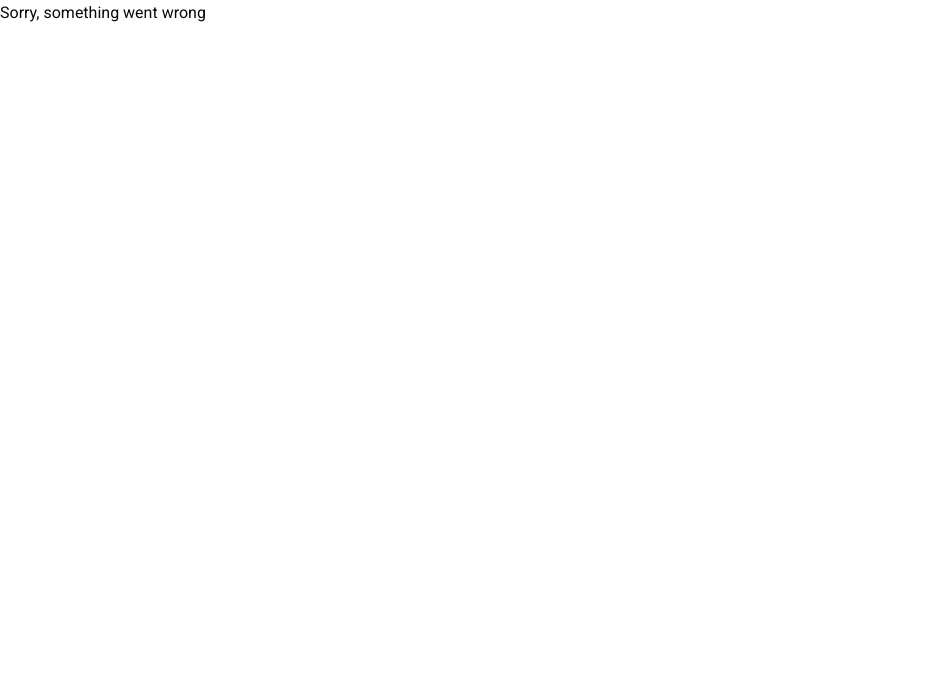
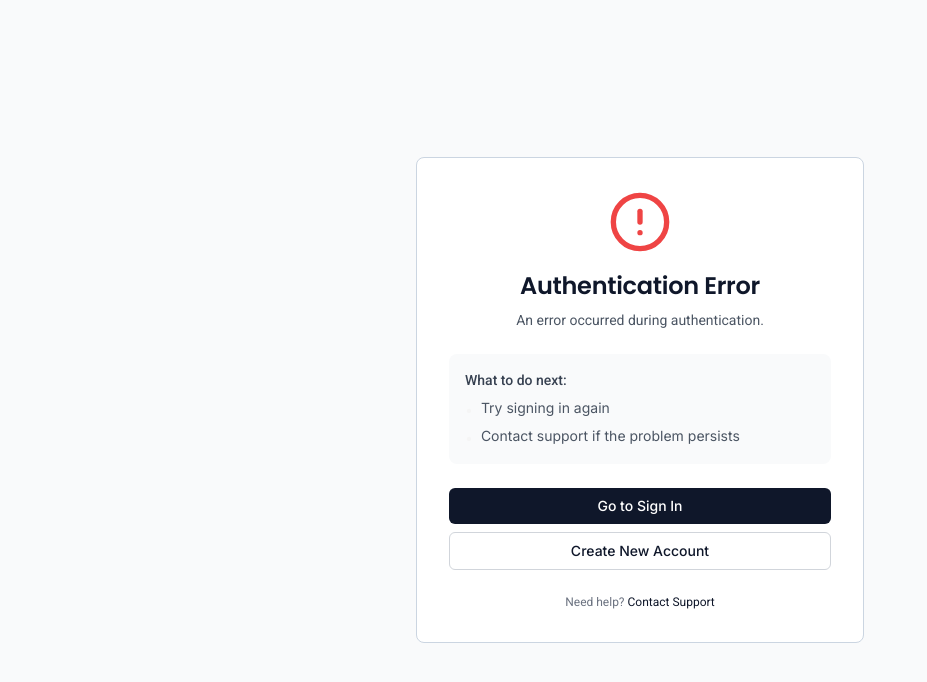
Before and after one commit to BinongoIsrael/academic-tracker, a Next.js app: page /error in a window 1280 px wide. Shown: the top 682 px of the page, without its empty margins (0-927 px from the left). Built offline with nearby package versions, Linux system fonts and the light colour scheme.

Commit message:
refactor error page to a general error page that takes error parameters
- add otp expired
- add access denied/invalid

```diff
--- a/app/error/page.tsx
+++ b/app/error/page.tsx
@@ -1,3 +1,137 @@
+"use client";
+
+import { useSearchParams } from "next/navigation";
+import Link from "next/link";
+import { Suspense } from "react";
+import { AlertCircle, Mail, Clock, XCircle } from "lucide-react";
+
+function ErrorContent() {
+  const searchParams = useSearchParams();
+  const error = searchParams.get("error");
+  const errorCode = searchParams.get("error_code");
+  const errorDescription = searchParams.get("error_description");
+
+  const getErrorInfo = () => {
+    if (errorCode === "otp_expired") {
+      return {
+        title: "Link Expired",
+        message: "The confirmation link has expired. Email links are valid for 24 hours.",
+        icon: <Clock className="w-16 h-16 text-orange-500" />,
+        suggestions: [
+          "Request a new confirmation email",
+          "Check your email for the most recent link",
+          "Make sure to click the link within 24 hours",
+        ],
+      };
+    }
+
+    if (error === "access_denied" || errorDescription?.includes("invalid")) {
+      return {
+        title: "Invalid Link",
+        message: "The confirmation link is invalid or has already been used.",
+        icon: <XCircle className="w-16 h-16 text-red-500" />,
+        suggestions: [
+          "Request a new confirmation email",
+          "Make sure you're using the latest link from your email",
+          "Check that you clicked the complete link",
+        ],
+      };
+    }
+
+    return {
+      title: "Authentication Error",
+      message: errorDescription || "An error occurred during authentication.",
+      icon: <AlertCircle className="w-16 h-16 text-red-500" />,
+      suggestions: [
+        "Try signing in again",
+        "Contact support if the problem persists",
+      ],
+    };
+  };
+
+  const errorInfo = getErrorInfo();
+
+  return (
+    <div className="flex min-h-screen items-center justify-center bg-gray-50 px-4">
+      <div className="w-full max-w-md bg-white border border-slate-300 rounded-lg p-8 text-center">
+        <div className="mb-6">
+          <div className="mx-auto w-16 h-16 flex items-center justify-center mb-4">
+            {errorInfo.icon}
+          </div>
+          <h1 className="text-2xl font-semibold text-slate-900 mb-2">
+            {errorInfo.title}
+          </h1>
+          <p className="text-gray-600 text-sm">
+            {errorInfo.message}
+          </p>
+        </div>
+
+        {errorCode === "otp_expired" && (
+          <div className="bg-orange-50 border border-orange-200 rounded-lg p-4 mb-6">
+            <div className="flex items-start gap-2 text-left">
+              <Mail className="w-5 h-5 text-orange-600 mt-0.5 flex-shrink-0" />
+              <div className="text-sm text-orange-800">
+                <p className="font-medium mb-1">Need a new link?</p>
+                <p className="text-xs">
+                  Go to the sign-in page and enter your email to receive a fresh confirmation link.
+                </p>
+              </div>
+            </div>
+          </div>
+        )}
+
+        <div className="bg-gray-50 rounded-lg p-4 mb-6 text-left">
+          <p className="text-sm font-medium text-gray-700 mb-2">What to do next:</p>
+          <ul className="text-sm text-gray-600 space-y-1.5">
+            {errorInfo.suggestions.map((suggestion, index) => (
+              <li key={index} className="flex items-start gap-2">
+                <span className="text-accent mt-0.5">•</span>
+                <span>{suggestion}</span>
+              </li>
+            ))}
+          </ul>
+        </div>
+
+        {errorCode && (
+          <div className="text-xs text-gray-400 mb-6 font-mono bg-gray-50 p-2 rounded">
+            Error Code: {errorCode}
+          </div>
+        )}
+
+        <div className="flex flex-col gap-2">
+          <Link
+            href="/signin"
+            className="w-full px-4 py-2 bg-slate-900 text-white text-sm font-medium rounded-md hover:bg-slate-800 transition-colors"
+          >
+            Go to Sign In
+          </Link>
+          <Link
+            href="/signup"
+            className="w-full px-4 py-2 bg-white border border-gray-300 text-slate-900 text-sm font-medium rounded-md hover:bg-gray-50 transition-colors"
+          >
+            Create New Account
+          </Link>
+        </div>
+
+        <p className="text-xs text-gray-500 mt-6">
+          Need help?{" "}
+          <Link href="/support" className="text-slate-900 hover:underline">
+            Contact Support
+          </Link>
+        </p>
+      </div>
+    </div>
+  );
+}
+
 export default function ErrorPage() {
-  return <p>Sorry, something went wrong</p>;
+  return (
+    <Suspense fallback={
+      <div className="flex min-h-screen items-center justify-center">
+        <div className="text-gray-600">Loading...</div>
+      </div>
+    }>
+      <ErrorContent />
+    </Suspense>
+  );
 }
```
